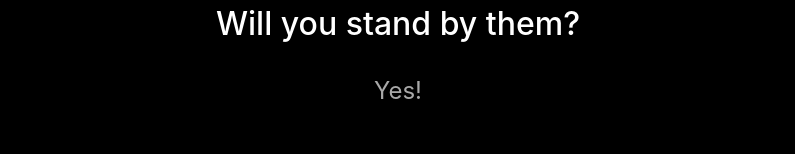
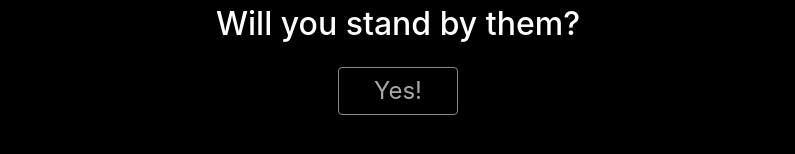
Before and after one commit to mattevans98/supportthekurds, a website: page index.html in a window 1280 px wide. Shown: the part 368-522 px from the top of the page, without its empty margins (242-1037 px from the left). Drawn offline with nearby package versions, Linux system fonts and the light colour scheme.

Commit message:
Added border to #splash_btn

```diff
--- a/css/main.css
+++ b/css/main.css
@@ -37,5 +37,5 @@ section h1, section h2 {
     width: 5em;
     height: 2em;
     font-size: 1.5em;
-    border: none;
+    border: 1px solid darkgray;
 }
```
